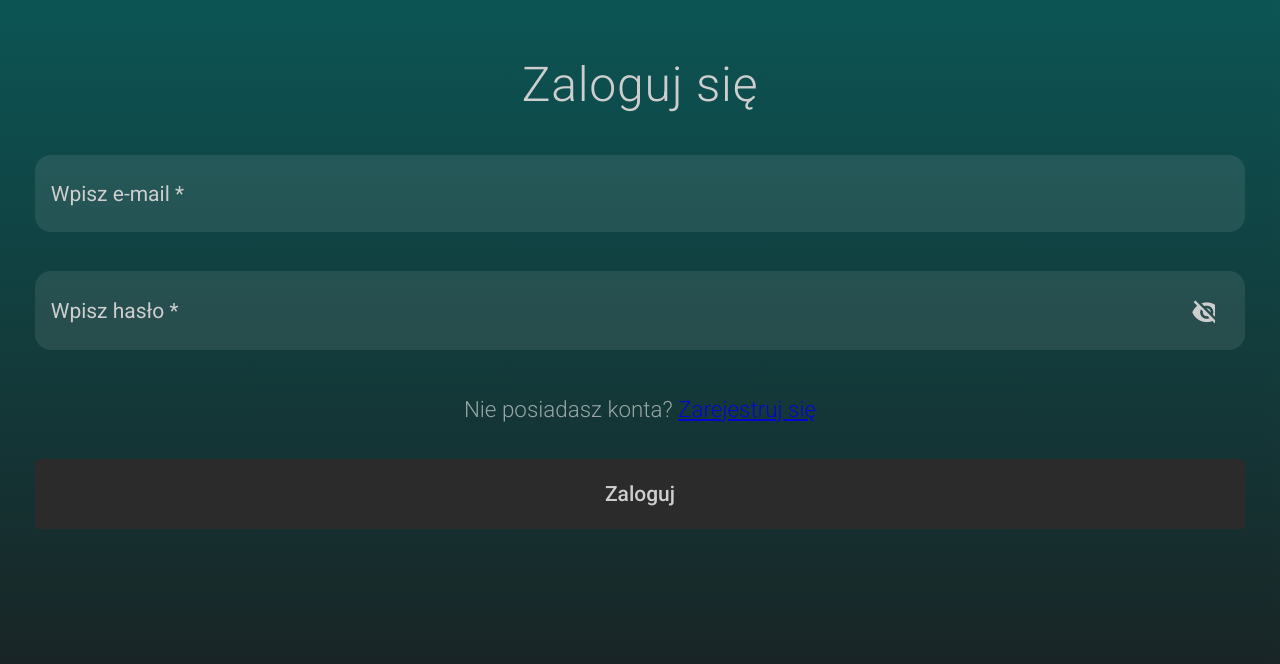
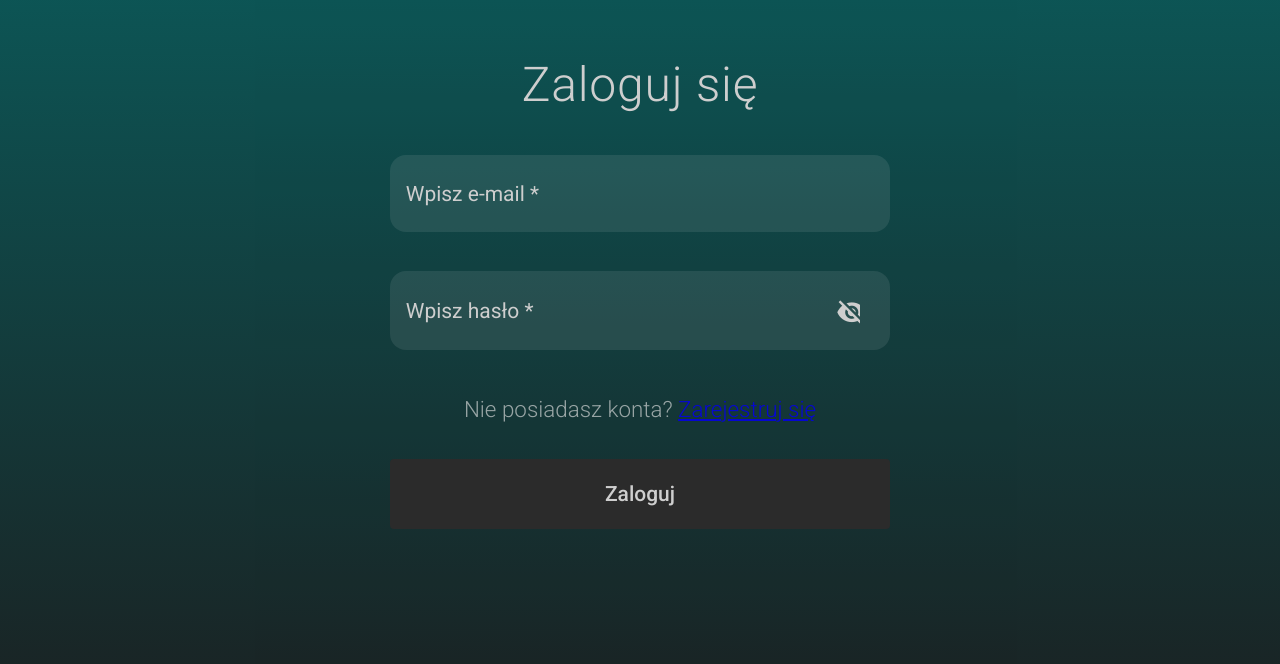
Before and after one commit to POLSL-GRUPA-2/gornik-zabrze-training-app-front, an Angular app: page /login in a window 1280 px wide. Shown: the top 664 px of the page. Built offline with nearby package versions, Linux system fonts and the light colour scheme.

Commit message:
fixed responsive layout

```diff
--- a/src/app/components/register/register.component.scss
+++ b/src/app/components/register/register.component.scss
@@ -75,9 +75,8 @@
 }
 
 .form-container {
-  width: 400 px;
-  margin: 0 px auto;
-  margin-top: 200 px;
+  width: 500px;
+  margin: 0px auto;
 }
 
 .form-field {
@@ -93,3 +92,9 @@
   cursor: pointer;
   border-radius: 0;
 }
+
+@media (max-width: 570px) {
+  .form-container {
+    width: 100%;
+  }
+}
```
